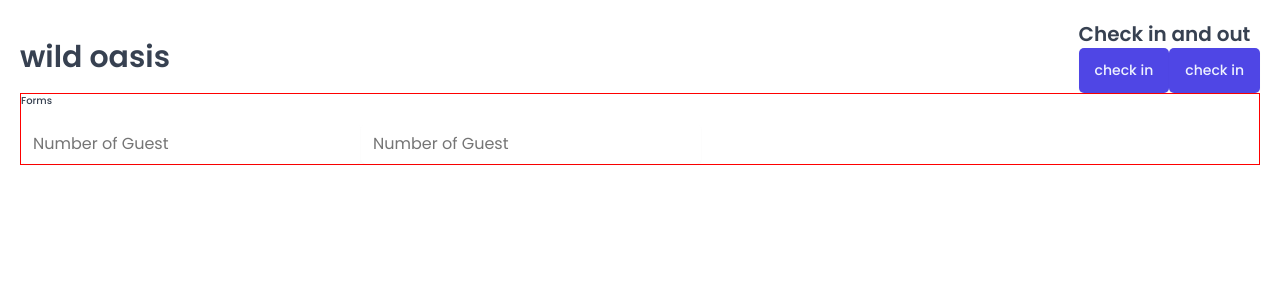
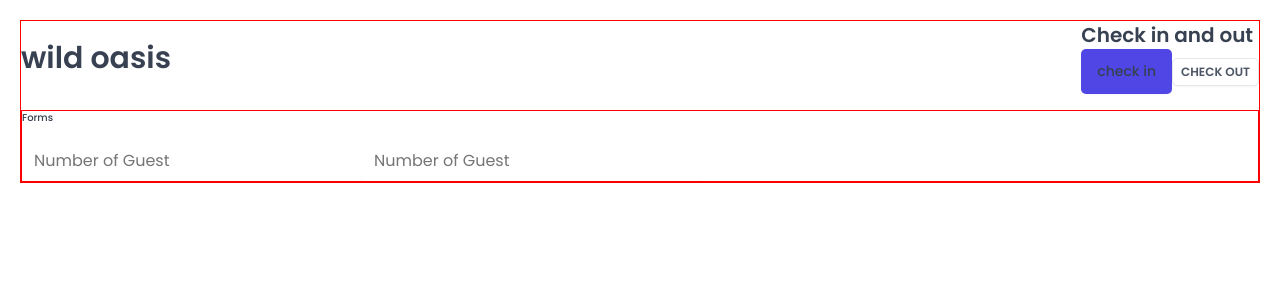
Before and after one commit to jawad-mwadama/The-Wild-Oasis, a React (Vite) app: page / in a window 1280 px wide. Shown: the top 300 px of the page. Built offline with nearby package versions, Linux system fonts and the light colour scheme; a web font is replaced by a local one.

Commit message:
learnt how to reuse styled components

```diff
--- a/src/App.jsx
+++ b/src/App.jsx
@@ -14,20 +14,30 @@
     <>
       <GlobalStyles />
       <StyledApp>
+        <Row>
           <Row type="horizontal">
             <Heading as="h1">wild oasis</Heading>
             <div>
               <Heading as="h2">Check in and out</Heading>
               <Button onClick={() => alert("check in")}>check in</Button>
-            <Button onClick={() => alert("check out")}>check in</Button>
+              <Button
+                variation="secondary"
+                size="small"
+                onClick={() => alert("check out")}
+              >
+                check Out
+              </Button>
             </div>
           </Row>
-        <Row type="vertical">
+
+          <Row>
             <Heading as="h3">Forms</Heading>
             <form>
               <Input type="number" placeholder="Number of Guest" />
+
               <Input type="number" placeholder="Number of Guest" />
             </form>
+          </Row>
         </Row>
       </StyledApp>
     </>
--- a/src/ui/Button.jsx
+++ b/src/ui/Button.jsx
@@ -51,20 +51,17 @@
 console.log(variations, sizes);
 
 const Button = styled.button`
-  font-size: 1.4rem;
-  padding: 1.2rem 1.6rem;
-  font-weight: 500;
   border: none;
   border-radius: var(--border-radius-sm);
   background-color: var(--color-brand-600);
+  box-shadow: var(--shadow-sm);
 
-  box-shadow: var(--shadow-sm);
-  color: var(--color-brand-50);
-  cursor: pointer;
-
-  &:hover {
-    background-color: var(--color-brand-700);
-  }
+  ${(props) => sizes[props.size]}
+  ${(props) => variations[props.variation]}
 `;
 
+Button.defaultProps = {
+  variation: "Primary",
+  size: "medium",
+};
 export default Button;
--- a/src/ui/Row.jsx
+++ b/src/ui/Row.jsx
@@ -19,4 +19,7 @@
     `}
 `;
 
+Row.defaultProps = {
+  type: "vertical",
+};
 export default Row;
```
Lines whose indentation alone changed are shown as unchanged.
